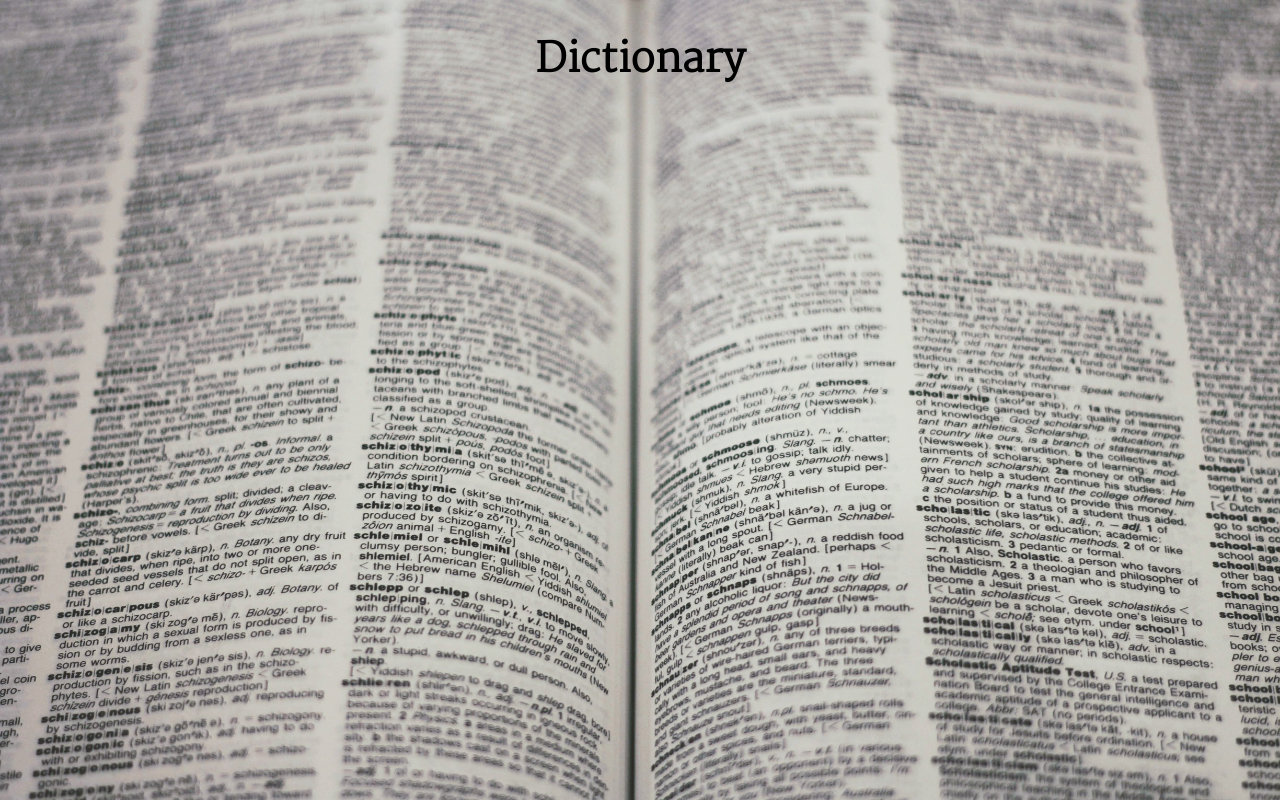
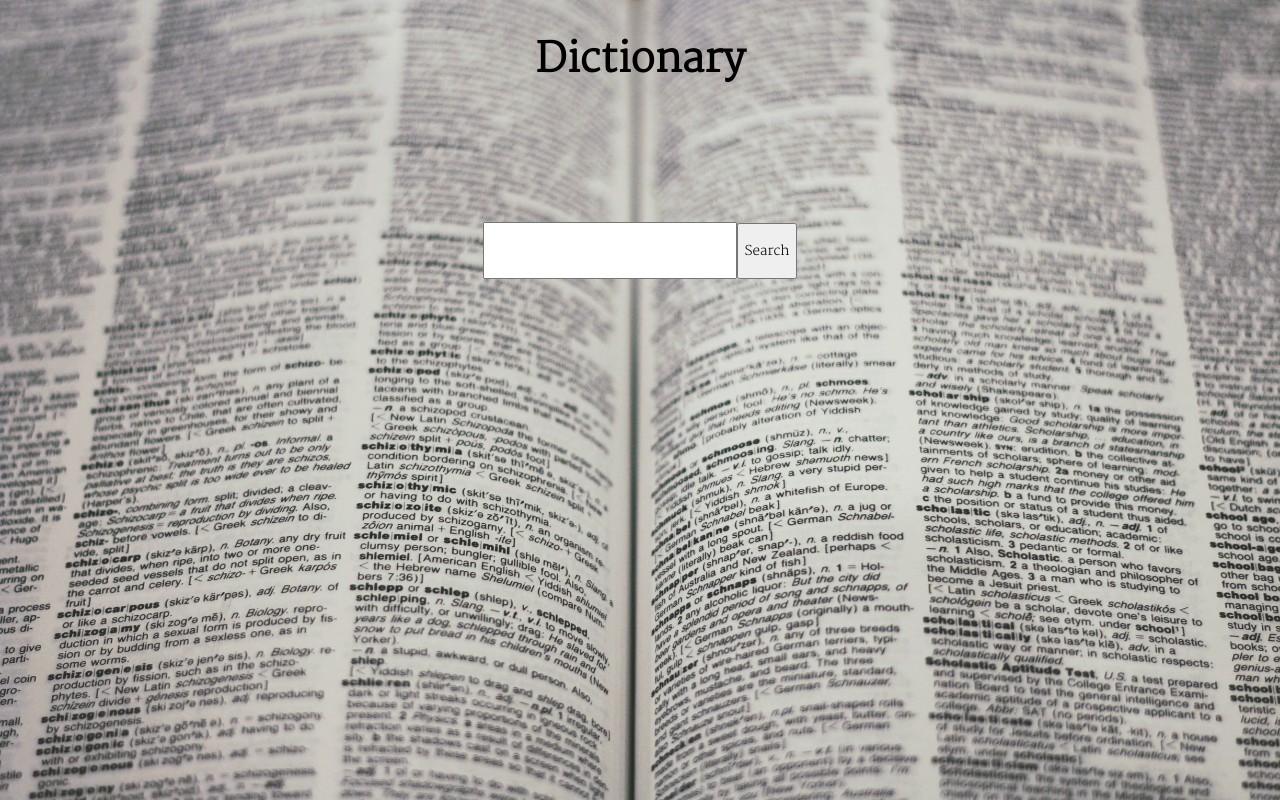
Before and after one commit to AmitFikler/english-dictionary-app, a React (Create React App) app in the folder frontend/: page / in a window 1280 px wide. Built offline with nearby package versions, Linux system fonts and the light colour scheme.

Commit message:
📁 Build Search component

```diff
--- a/frontend/src/App.css
+++ b/frontend/src/App.css
@@ -22,3 +22,12 @@ body {
 .title {
   font-size: 40px;
 }
+
+.search {
+  height: 51px;
+  font-size: large;
+}
+
+.btn-search {
+  height: 56px;
+}
--- a/frontend/src/App.tsx
+++ b/frontend/src/App.tsx
@@ -1,9 +1,11 @@
 import './App.css';
+import SearchInput from './components/Search';
 
 function App() {
   return (
     <div className="App">
       <h1 className="title">Dictionary</h1>
+      <SearchInput />
     </div>
   );
 }
--- /dev/null
+++ b/frontend/src/components/Search.tsx
@@ -0,0 +1,10 @@
+function SearchInput() {
+  return (
+    <div style={{ marginTop: '10%' }}>
+      <input className="search" type={'text'}></input>
+      <button className="btn-search">Search</button>
+    </div>
+  );
+}
+
+export default SearchInput;
```
